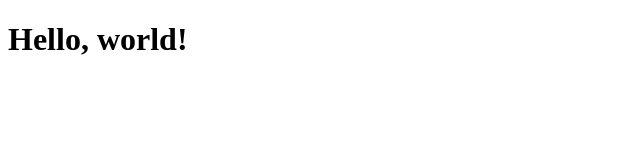
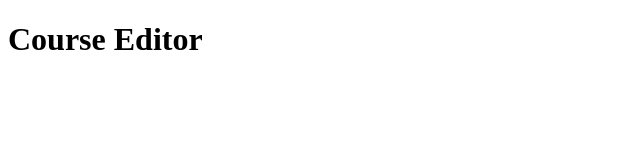
Before and after one commit to annienero/webdev-assignment2-annienero, a React (Create React App) app: page / in a window 1280 px wide. Shown: the top 160 px of the page, without its empty margins (0-640 px from the left). Built offline with nearby package versions, Linux system fonts and the light colour scheme.

Commit message:
dummy courseeditor test in index

```diff
--- a/src/index.js
+++ b/src/index.js
@@ -1,6 +1,8 @@
 import React from 'react';
 import ReactDOM from 'react-dom';
+import CourseEditor from './containers/CourseEditor'
+
 ReactDOM.render(
- <h1>Hello, world!</h1>,
- document.getElementById('root')
+    <CourseEditor/>,
+    document.getElementById('root')
 );
```
